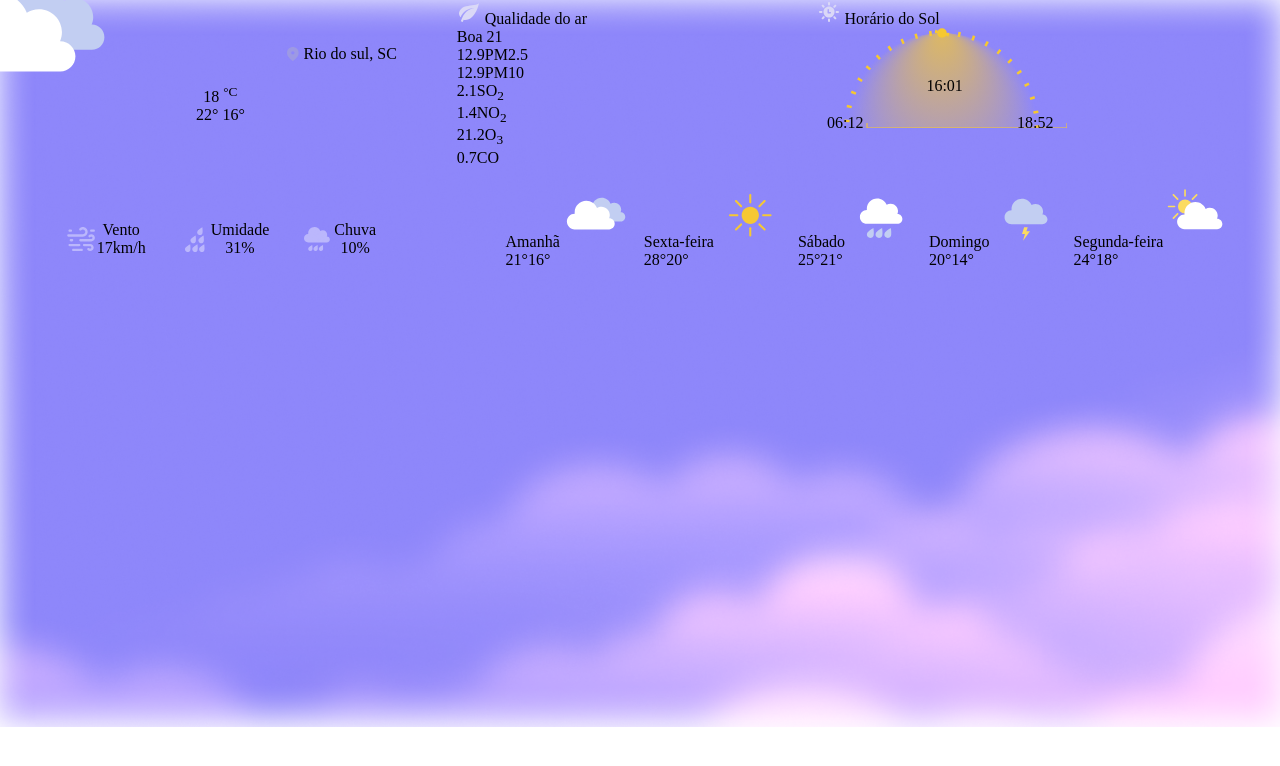
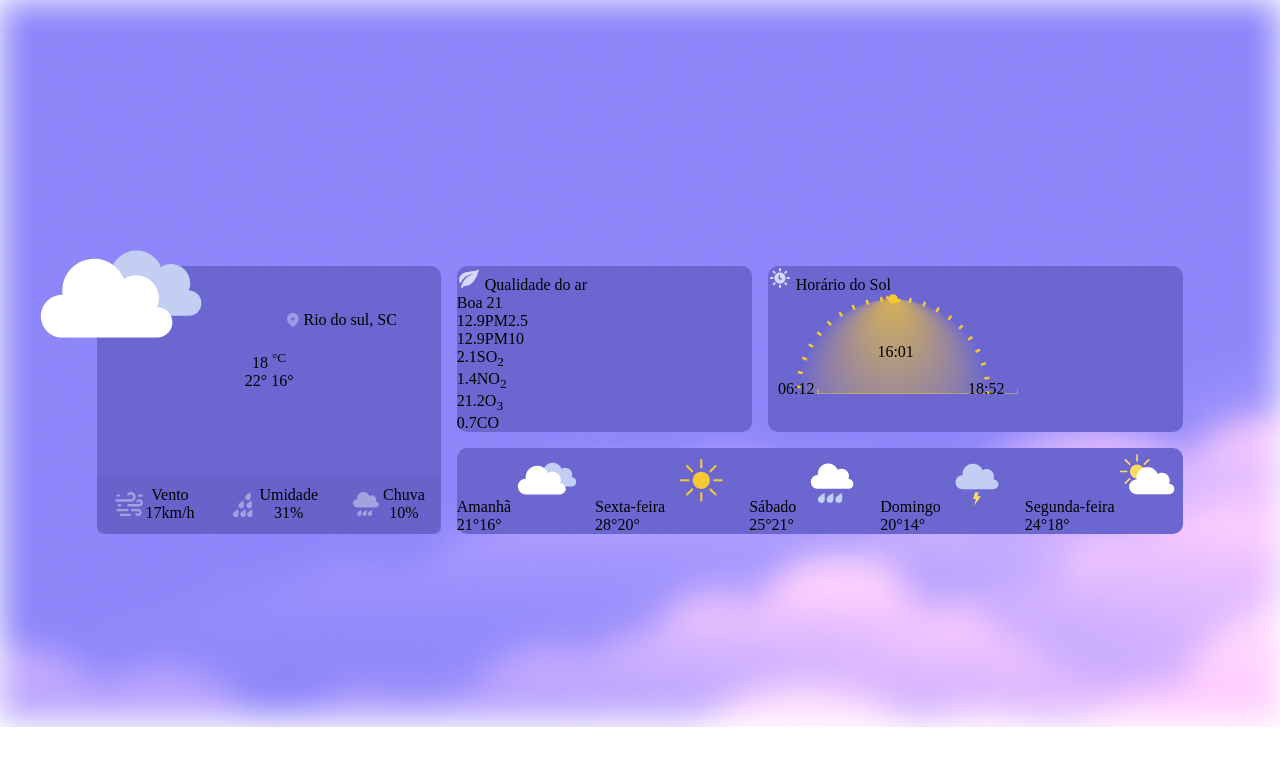
Before and after one commit to ElanDeyan/boraCodar, a plain HTML site: page clima-app/index.html in a window 1280 px wide. Drawn offline with Linux system fonts and the light colour scheme.

Commit message:
Fixing centralization of dashboard and color of background and name of variable

```diff
--- a/clima-app/style.css
+++ b/clima-app/style.css
@@ -5,7 +5,7 @@
   --s: 0;
   --l: 0;
   --a: 1;
-  --hsl: hsla(var(--h),var(--s),var(--l),var(--a));
+  --hsla: hsla(var(--h),var(--s),var(--l),var(--a));
 
   --gap: 1rem;
 
@@ -42,6 +42,8 @@ body {
   position: relative;
   isolation: isolate;
   block-size: inherit;
+  display: grid;
+  place-items: center;
 }
 
 .background {
@@ -101,9 +103,9 @@ img {
   --h: 243;
   --s: 53%;
   --l: 61%;
-
+  --hsla: hsla(var(--h), var(--s), var(--l), var(--a));
   border-radius: var(--corner-radius);
-  background-color: var(--hsl);
+  background-color: var(--hsla);
 }
 
 [data-widget-type="temperature-now"] {
```
